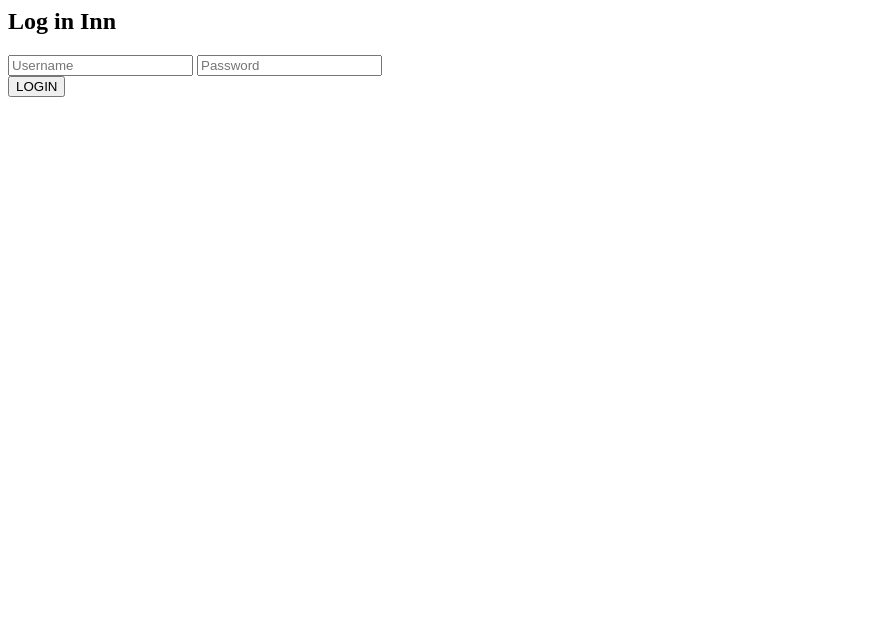
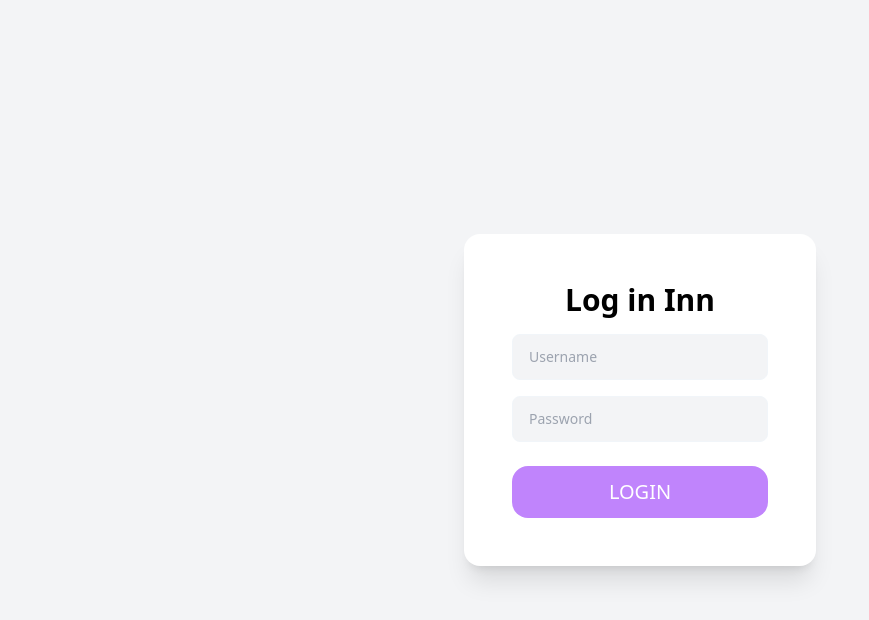
Before and after one commit to xhanalexander/projectCRUD, a PHP site: page / in a window 1280 px wide. Shown: the top 620 px of the page, without its empty margins (0-869 px from the left). Run offline with PHP 8.4, Linux system fonts and the light colour scheme; some libraries are stand-ins or nearby versions.

Commit message:
update last

```diff
--- a/index.php
+++ b/index.php
@@ -3,25 +3,30 @@
    <meta charset="UTF-8">
    <meta http-equiv="X-UA-Compatible" content="IE=edge">
    <meta name="viewport" content="width=device-width, initial-scale=1.0">
-   <title>login hotel</title>
+   <script src="https://cdn.tailwindcss.com"></script>
+   <title>login Data Inn</title>
 </head>
-<body>
-   <section>
+<body class="bg-gray-100">
 
-   <form action="login.php" method="POST" autocomplete="on">
-      <div>
-         <div>
-            <h1>Log in Inn</h1>
+   <section class="flex justify-center h-screen">
+      <form action="login.php" method="POST" autocomplete="on" class="m-auto">
+         <div class="flex flex-col py-12 px-12 bg-white rounded-2xl shadow-xl z-20 content-center">
+
+            <div>
+               <h1 class="text-3xl font-bold text-center mb-4">Log in Inn</h1>
+            </div>
+
+            <div class="space-y-4">
+               <input type="text" name="username" class="block bg-gray-100 text-sm py-3 px-4 rounded-lg w-full border border-slate-100 outline-none" placeholder="Username" required/>
+               <input type="password" name="password" class="block bg-gray-100 text-sm py-3 px-4 rounded-lg w-full border border-slate-100 outline-none" placeholder="Password" required/>
+            </div>
+
+            <div class="text-center mt-6">
+               <input type="submit" value="LOGIN" class="py-3 w-64 text-xl text-white bg-purple-400 rounded-2xl cursor-pointer hover:bg-purple-500">
+            </div>
+
          </div>
-         <div>
-            <input type="text" name="username" placeholder="Username" required/>
-            <input type="password" name="password" placeholder="Password" required/>
-         </div>
-         <div>
-            <input type="submit" value="LOGIN">
-         </div>
-      </div>
-   </form>
+      </form>
 
    </section>
 
--- a/login.php
+++ b/login.php
@@ -1,4 +1,5 @@
 <?php
+
    session_start();
    include "configuration.php";
 
```
